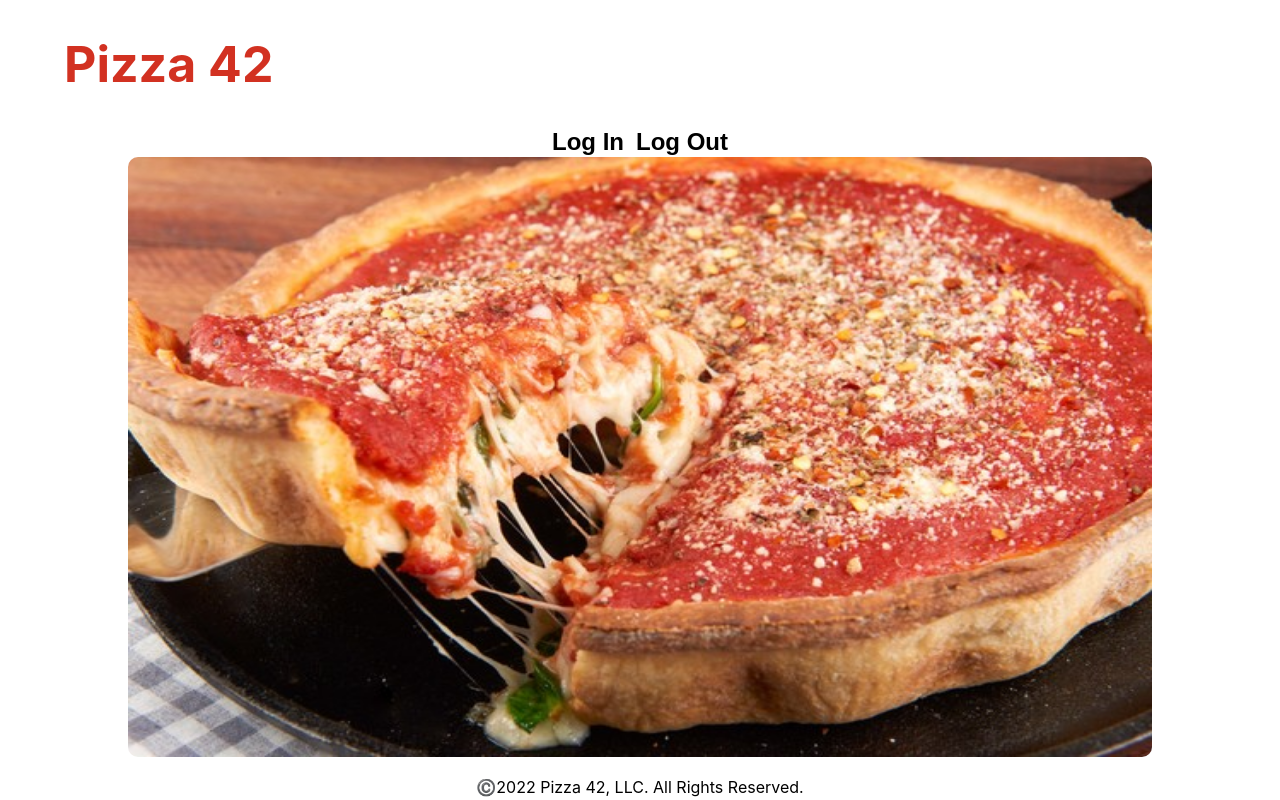
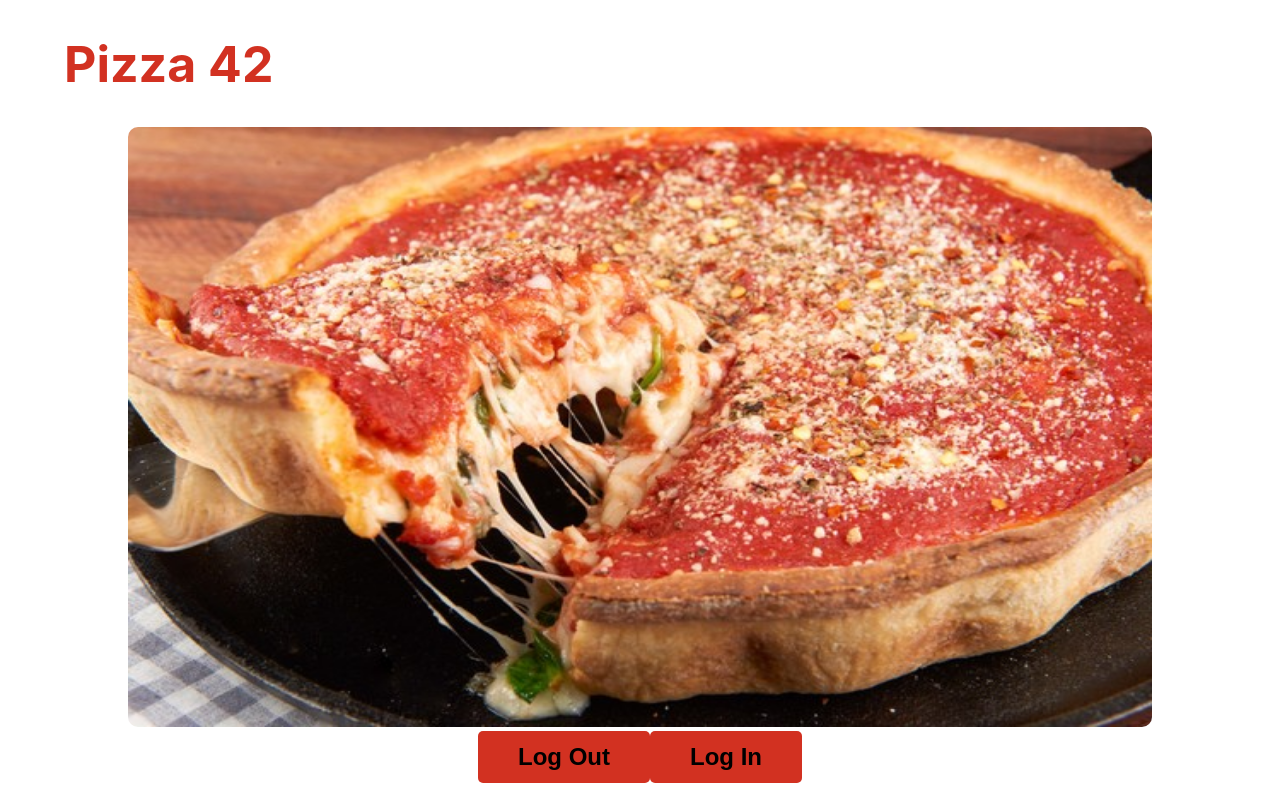
Before and after one commit to Raquelhill/Pizza-42, a React (Create React App) app: page / in a window 1280 px wide. Shown: the top 800 px of the page. Built offline with nearby package versions, Linux system fonts and the light colour scheme.

Commit message:
Update Css, add an ordercontainer component

```diff
--- a/src/Components/App/App.css
+++ b/src/Components/App/App.css
@@ -36,3 +36,7 @@
     transform: rotate(360deg);
   }
 }
+
+/* button {
+  margin: -800px;
+} */
--- a/src/Components/App/App.js
+++ b/src/Components/App/App.js
@@ -2,6 +2,7 @@ import './App.css';
 import Header from '../Header/Header';
 import LandingPage from '../LandingPage/LandingPage';
 import Footer from '../Footer/Footer';
+import OrderContainer from '../OrderContainer/OrderContainer';
 import Profile from '../Profile/Profile';
 import LoginButton from '../LoginButton/LoginButton';
 import LogoutButton from '../LogoutButton/LogoutButton';
@@ -10,10 +11,11 @@ function App() {
   return (
     <div className="App">
       <Header />
+      <LandingPage />
+      <LogoutButton />
       <LoginButton />
-      <LogoutButton />
+      <OrderContainer />
       <Profile />
-      <LandingPage />
       <Footer />
     </div>
   );
--- a/src/Components/Footer/Footer.css
+++ b/src/Components/Footer/Footer.css
@@ -0,0 +1,3 @@
+.footer-container {
+  margin-top: 200px;
+}
--- a/src/Components/Footer/Footer.js
+++ b/src/Components/Footer/Footer.js
@@ -2,7 +2,7 @@ import './Footer.css';
 
 const Footer = () => {
   return (
-    <div>
+    <div className="footer-container">
       <p className="copyright">©️2022 Pizza 42, LLC. All Rights Reserved.</p>
     </div>
   );
--- a/src/Components/LoginButton/LoginButton.css
+++ b/src/Components/LoginButton/LoginButton.css
@@ -1,6 +1,9 @@
-button {
-  background-color: white;
+.login-btn {
+  background-color: #d23121;
   border: none;
+  border-radius: 5px;
   font-size: 24px;
   font-weight: bold;
+  padding: 12px 40px;
+  margin-bottom: -300px;
 }
--- a/src/Components/LogoutButton/LogoutButton.css
+++ b/src/Components/LogoutButton/LogoutButton.css
@@ -1,6 +1,9 @@
-/* .logout-btn {
-  background-color: white;
+.logout-btn {
+  background-color: #d23121;
   border: none;
+  border-radius: 5px;
   font-size: 24px;
   font-weight: bold;
-} */
+  padding: 12px 40px;
+  margin-bottom: -300px;
+}
--- /dev/null
+++ b/src/Components/OrderContainer/OrderContainer.js
@@ -0,0 +1,11 @@
+import './OrderContainer.css';
+
+const OrderContainer = () => {
+  return (
+    <div>
+      <h1>Hello</h1>
+    </div>
+  );
+};
+
+export default OrderContainer;
```
Also changed, not shown: src/Components/OrderContainer/OrderContainer.css (added).
